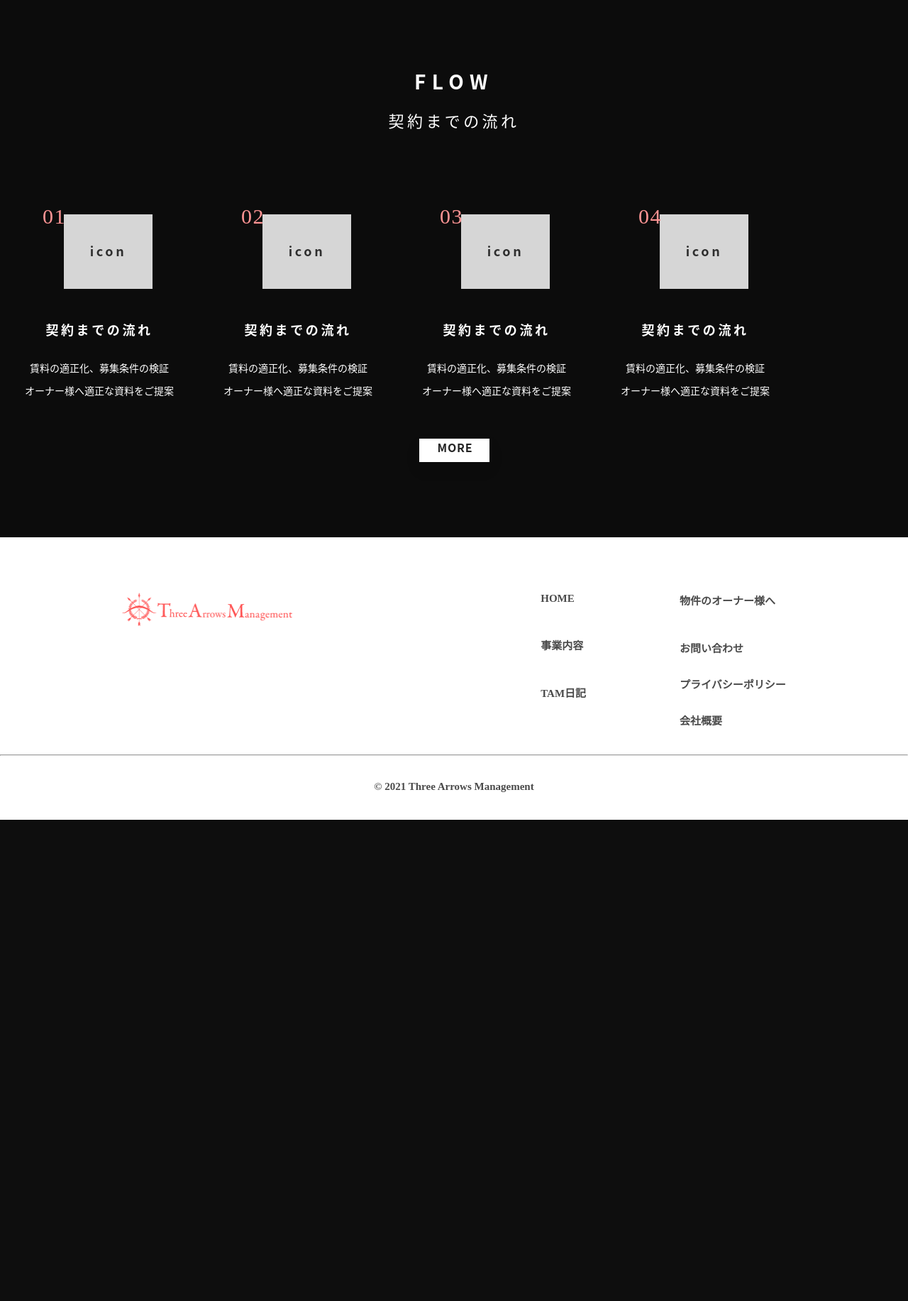
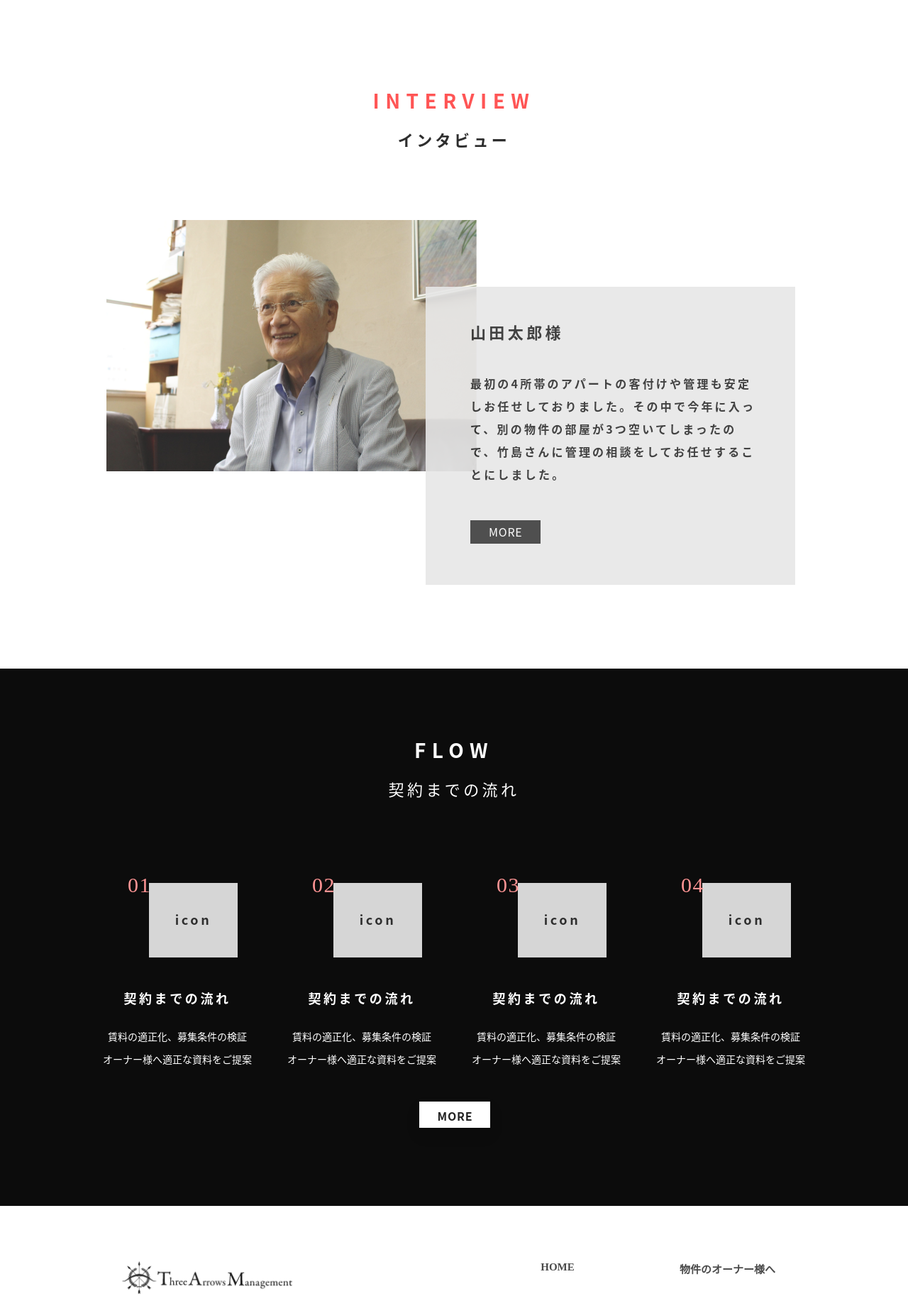
Before and after one commit to yummy-f/air-sapo-tam, a WordPress theme: template index.php in a window 1280 px wide. Shown: the part 24-1857 px from the top of the page at 71% size. Before the commit the page ends 1179 px from the top, so only its background shows below. Run offline with PHP 8.4 and a stand-in for WordPress, Linux system fonts and the light colour scheme; the site name, menu and one post (Sample post) are stand-ins, and other content is empty; some libraries are stand-ins or nearby versions; some web fonts are replaced.

Commit message:
2021-0825

```diff
--- a/css/custom.css
+++ b/css/custom.css
@@ -1,5 +1,75 @@
+/* INTERVIEW */
+.interview_box {
+  height: 941.64px;
+}
+
+.interview_box h1 {
+  padding-top: 121px;
+  margin-bottom: 19px;
+  text-align: center;
+  font: normal normal bold 28px "Noto Sans CJK JP";
+  letter-spacing: 8.4px;
+  color: #FF5555;
+}
+
+.interview_box h2 {
+  margin-bottom: 98px;
+  text-align: center;
+  font: normal normal bold 22px "Noto Sans CJK JP";
+  letter-spacing: 4.4px;
+  color: #2E2E2E;
+}
+
+.interview_picture {
+  margin: auto;
+  width: 980.5px;
+}
+
+.interview_picture img {
+  position: relative;
+  height: 354px;
+}
+
+.interview_right_box {
+  position: relative;
+  width: 521.69px;
+  height: 420px;
+  top: -260px;
+  left: 450px;
+  background-color: #E7E7E7;
+  opacity: 0.9;
+}
+
+.interview_right_box h3 {
+  padding-top: 47.36px;
+  padding-bottom: 41px;
+  padding-left: 63.19px;
+  font: normal normal bold 22px "Noto Sans CJK JP";
+  letter-spacing: 4.4px;
+  color: #2E2E2E;
+}
+
+.interview_right_box p {
+  margin-left: 63.19px;
+  margin-bottom: 53px;
+  width: 412px;
+  text-align: left;
+  font: normal normal bold 16px/32px Noto Sans CJK JP;
+  letter-spacing: 3.2px;
+  color: #2E2E2E;
+}
+
+.interview_right_box a {
+  margin-left: 63.19px;
+  padding: 4px 25px 5px 26px;
+  background-color: #3D3D3D;
+  font: normal normal normal 16px "Noto Sans CJK JP";
+  letter-spacing: 0.8px;
+  color: #FFFFFF;
+}
+
 /* FLOW */
-h1, h2, p{
+h1, h2, h3, p{
   margin: 0px;
 }
 
@@ -25,10 +95,11 @@ h1, h2, p{
 
 .flow_icon_list {
   display: flex;
+  justify-content: center;
 }
 
 .flow_icon {
-  width: 280px;
+  width: 260px;
 }
 
 .flow_icon_number{
@@ -76,16 +147,15 @@ h1, h2, p{
   width: 99px;
   height: 33px;
   margin: 52px auto 88.64px;
-  background-color: #FFFFFF;
-  box-shadow: 0px 10px 20px #0000001A;
 }
 
 .more_button a {
-  text-align: center;
+  background-color: #FFFFFF;
+  box-shadow: 0px 10px 20px #0000001A;
   font: normal normal bold 16px "Noto Sans CJK JP";
   letter-spacing: 0.8px;
   color: #232323;
-  margin: 8px 25px 5px 26px;
+  padding: 8px 25px 5px 26px;
   white-space: nowrap;
 }
 
--- a/index.php
+++ b/index.php
@@ -6,6 +6,22 @@ Template Name: トップページ
 
 
 <?php get_header(); ?>
+
+<!------------------------------- INTERVIEW -------------------------------------->
+<div class="interview_box">
+  <h1>INTERVIEW</h1>
+  <h2>インタビュー</h2>
+  <div class="interview_picture">
+    <img src="<?php echo get_template_directory_uri(); ?>/image/YamadaTaro.png" alt="">
+    <div class="interview_right_box">
+      <h3>山田太郎様</h3>
+      <p>最初の4所帯のアパートの客付けや管理も安定しお任せしておりました。その中で今年に入って、別の物件の部屋が3つ空いてしまったので、竹島さんに管理の相談をしてお任せすることにしました。</p>
+      <a href="">MORE</a>
+    </div>
+  </div>
+</div>
+
+
 
 
 <!------------------------------- FLOW -------------------------------------->
```
Also changed, not shown: image/YamadaTaro.png (added), image/istockphoto-1127715669-2048x20@2x.png (added), image/istockphoto-491502636-2048x204_bm@2x.png (added), image/logo_black.png, image/logo_red.png (added), image/top_tam.png (added), image/グループ 134.png (added).
